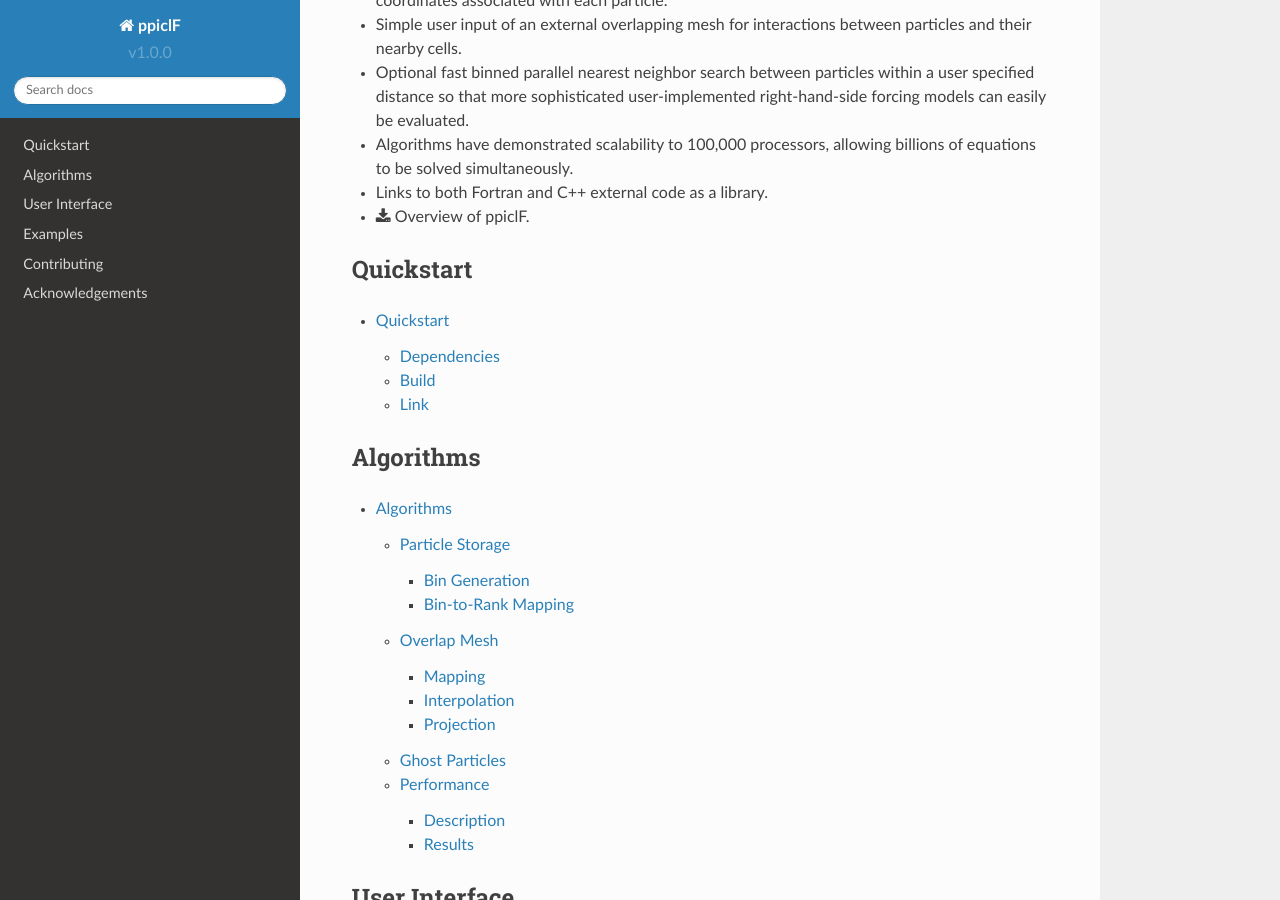
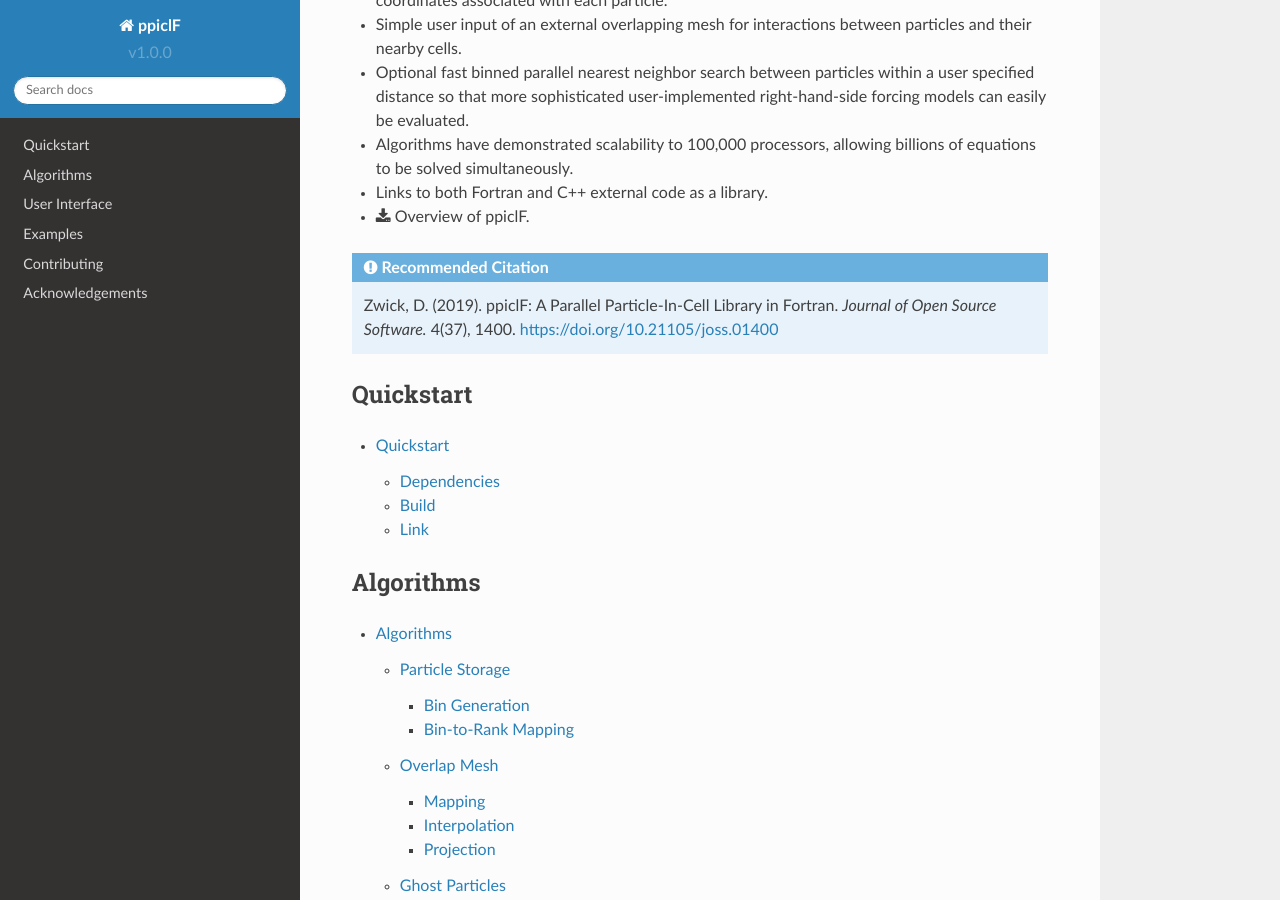
Before and after one commit to YunchaoYang/ppiclF-doc, a Sphinx documentation site: the page built from source/index.rst, in a window 1280 px wide and 900 px high, scrolled down 608 px. Built offline with Sphinx 7.4.7 and the Read the Docs theme 2.0.0, drawn with Linux system fonts in a browser that asks for light colours.

Commit message:
Added recommended citation

```diff
--- a/source/acknowledge.rst
+++ b/source/acknowledge.rst
@@ -16,11 +16,6 @@ Contributions
 ^^^^^^^^^^^^^
 There have been numerous suggestions and reworking of ppiclF over the past few years, including valuable input from the Nek5000_ and the UF-CCMT_ teams.
 
-.. admonition:: Recommended reading
-   :class: note
-
-   Zwick, D. *Scalable highly-resolved Euler-Lagrange multiphase flow simulation with applications to shock tubes.* Dissertation. University of Florida. 2019.
-
 .. _Nek5000: https://nek5000.mcs.anl.gov
 
 .. _UF-CCMT: https://www.eng.ufl.edu/ccmt
--- a/source/index.rst
+++ b/source/index.rst
@@ -25,13 +25,12 @@ Capabilities
 
 * Links to both Fortran and C++ external code as a library.
 
-
 * :download:`Overview of ppiclF <ppiclF_overview.pdf>`.
 
-.. .. admonition:: Recommended publication for citing
-   :class: tip
+.. admonition:: Recommended Citation
+   :class: note
 
-.. Zwick, D., Scalable highly-resolved Euler-Lagrange multiphase flow simulation with applications to shock tubes, PhD Thesis, University of Flordia, 2019.
+   Zwick, D. (2019). ppiclF: A Parallel Particle-In-Cell Library in Fortran. *Journal of Open Source Software.* 4(37), 1400. https://doi.org/10.21105/joss.01400
 
 Quickstart
 ----------
```
